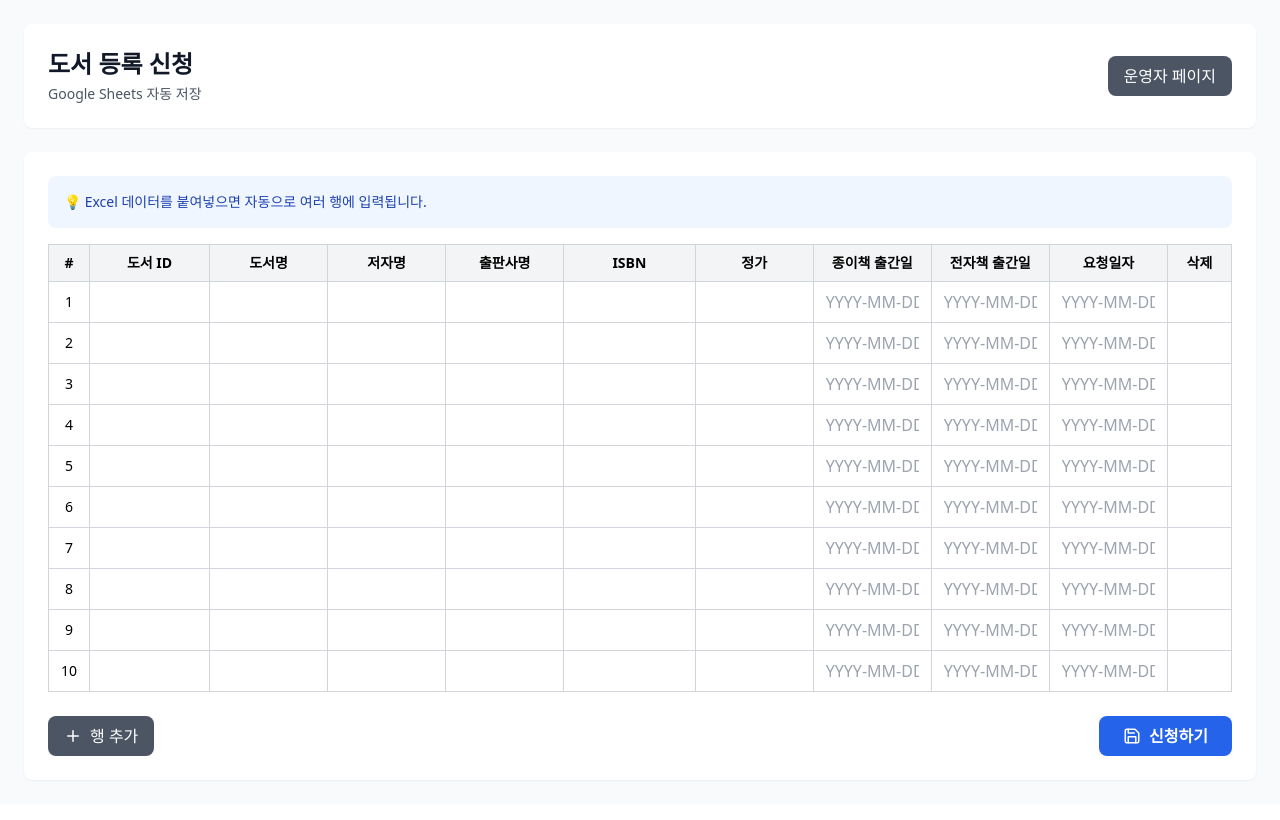
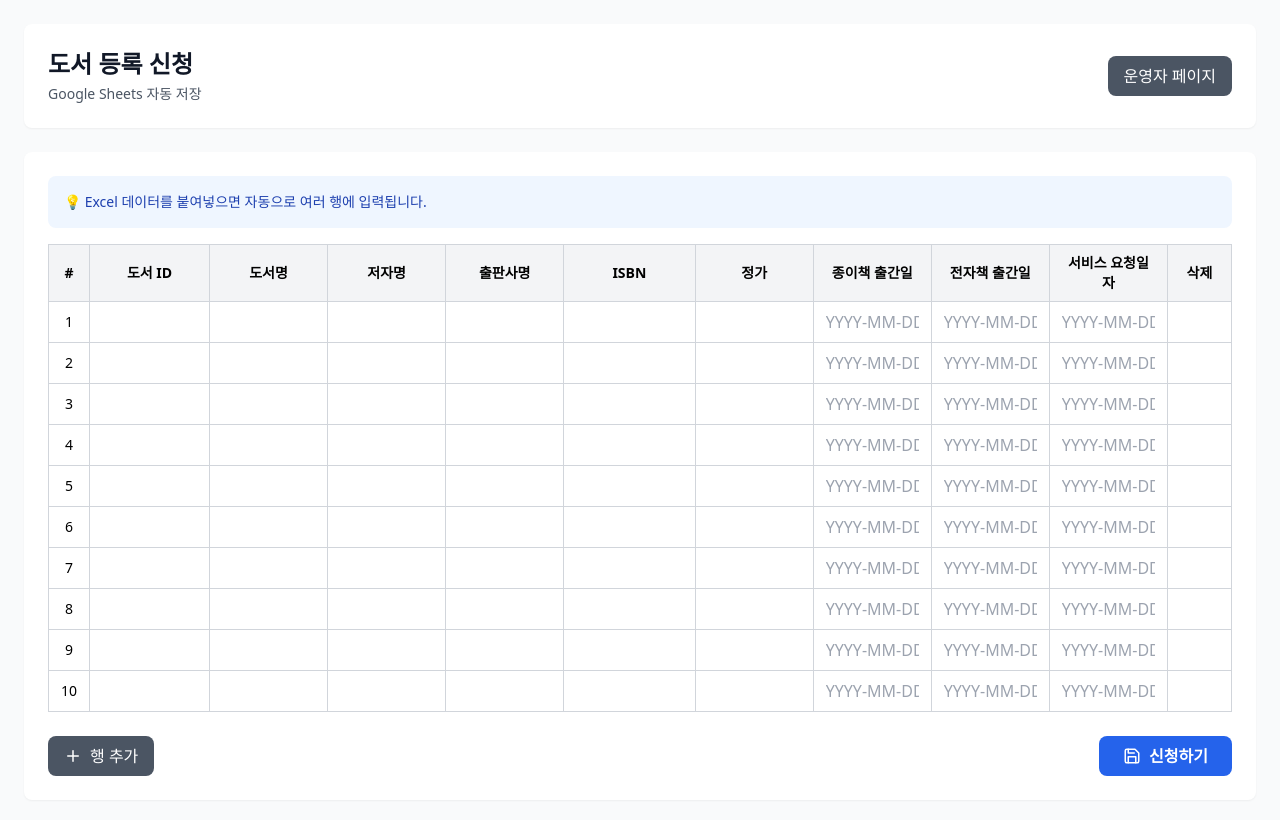
Before and after one commit to yunjukye-bit/book-registration-system, a React (Vite) app: page / in a window 1280 px wide. Shown: the top 820 px of the page. Built offline with nearby package versions, Linux system fonts and the light colour scheme.

Commit message:
Update App.jsx

```diff
--- a/src/App.jsx
+++ b/src/App.jsx
@@ -220,7 +220,7 @@ const BookRegistrationSystem = () => {
                 <th className="border border-gray-300 px-3 py-2 text-sm font-semibold">정가</th>
                 <th className="border border-gray-300 px-3 py-2 text-sm font-semibold">종이책 출간일</th>
                 <th className="border border-gray-300 px-3 py-2 text-sm font-semibold">전자책 출간일</th>
-                <th className="border border-gray-300 px-3 py-2 text-sm font-semibold">요청일자</th>
+                <th className="border border-gray-300 px-3 py-2 text-sm font-semibold">서비스 요청일자</th>
                 <th className="border border-gray-300 px-3 py-2 text-sm font-semibold w-16">삭제</th>
               </tr></thead><tbody>
                 {rows.map((row, idx) => (
@@ -269,7 +269,7 @@ const BookRegistrationSystem = () => {
                 <th className="border border-gray-300 px-3 py-2 font-semibold">정가</th>
                 <th className="border border-gray-300 px-3 py-2 font-semibold">종이책 출간일</th>
                 <th className="border border-gray-300 px-3 py-2 font-semibold">전자책 출간일</th>
-                <th className="border border-gray-300 px-3 py-2 font-semibold">요청일자</th>
+                <th className="border border-gray-300 px-3 py-2 font-semibold">서비스 요청일자</th>
                 <th className="border border-gray-300 px-3 py-2 font-semibold">신청일시</th>
               </tr></thead><tbody>
                 {submissions.map((sub, idx) => (
```
